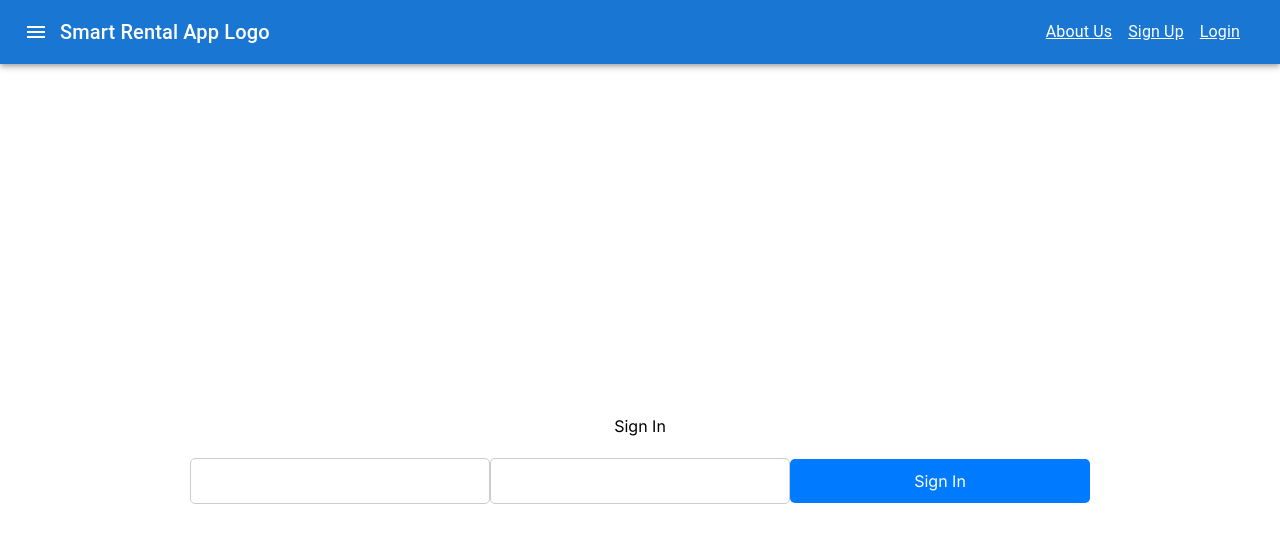
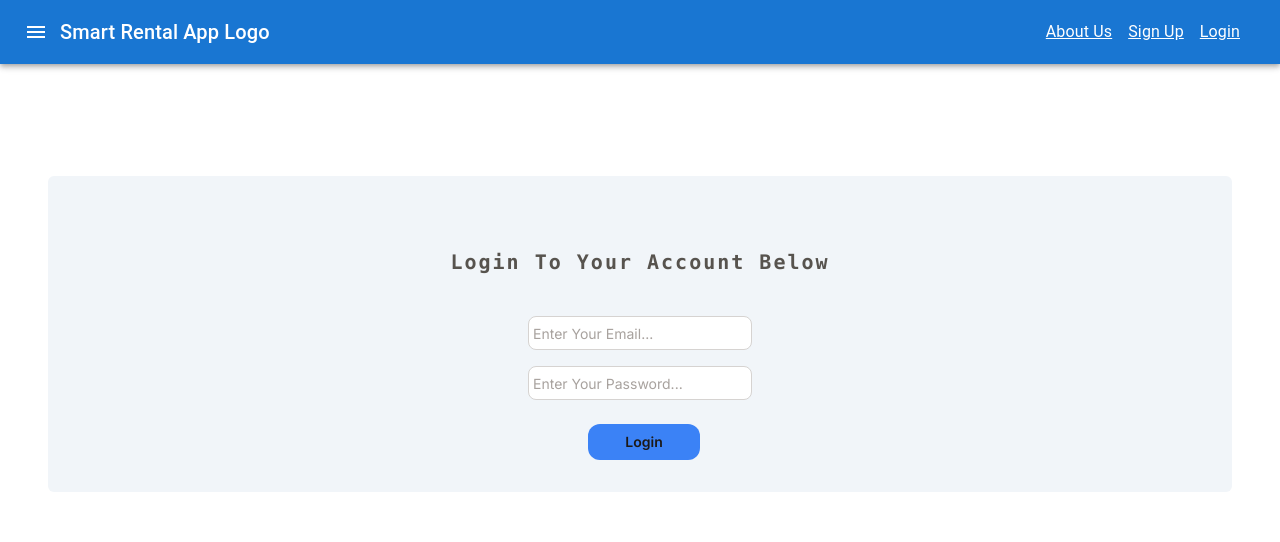
Before and after one commit to Heisenberg1607/SMART-RENTAL-APP, a Next.js app: page /Login in a window 1280 px wide. Shown: the top 542 px of the page. Built offline with nearby package versions, Linux system fonts and the light colour scheme; no server answers.

Commit message:
Login CSS added.

```diff
--- a/src/app/Login/page.jsx
+++ b/src/app/Login/page.jsx
@@ -7,12 +7,9 @@ import { useRouter } from "next/navigation";
 import { doc, getDoc } from "firebase/firestore";
 import { db } from "../firebase.js";
 import { UserAuth } from "../Context/AuthContext";
-import "./page.css"
-
-
+import "./page.css";
 
 const page = () => {
-
   const router = useRouter();
 
   // const { type } = UserAuth();
@@ -23,44 +20,42 @@ const page = () => {
 
   const { googleSignIn, loggedUser } = UserAuth();
 
-
   const handleSubmit = async (e) => {
-    e.preventDefault()
+    e.preventDefault();
     console.log(email, password);
     googleSignIn(email, password);
-
-
-
   };
 
+  return (
+    <div className="text-center bg-slate-100 m-12 mt-28 p-8 rounded-md">
+      <h1 className="text-stone-600 font-bold mt-10 tracking-widest font-mono capitalize text-xl">
+        Login to your account below
+      </h1>
 
-
-
-
-
-
-  return (
-    <div className="sign-in-page">
-      <h1 className="sign-in-header">Sign In</h1>
-
-      <form onSubmit={handleSubmit}>
+      <form onSubmit={handleSubmit} className="space-x-2 mt-10">
+        <div className="mb-6 flex flex-col items-center justify-center gap-4">
           <input
-          className="input-username"
+            className="border border-stone-300 rounded-lg w-56 placeholder:text-sm placeholder:text-stone-400 p-1"
             type="email"
             value={email}
+            placeholder="Enter Your Email..."
             onChange={(e) => {
               setEmail(e.target.value);
             }}
           />
           <input
-          className="input-pass"
+            className="border rounded-lg border-stone-300 w-56 placeholder:text-sm placeholder:text-stone-400 p-1 transition-all duration-300"
             type="password"
+            placeholder="Enter Your Password..."
             value={password}
             onChange={(e) => {
               setPassword(e.target.value);
             }}
           />
-        <button className="sign-in-btn">Sign In</button>
+        </div>
+        <button className="border-1 p-2 bg-blue-500 text-stone-900 font-semibold text-sm hover:bg-blue-400 hover:font-medium transition-all duration-300 hover:text-stone-800 w-28 hover:w-36 rounded-xl">
+          Login
+        </button>
       </form>
     </div>
   );
```
Lines whose indentation alone changed are shown as unchanged.
